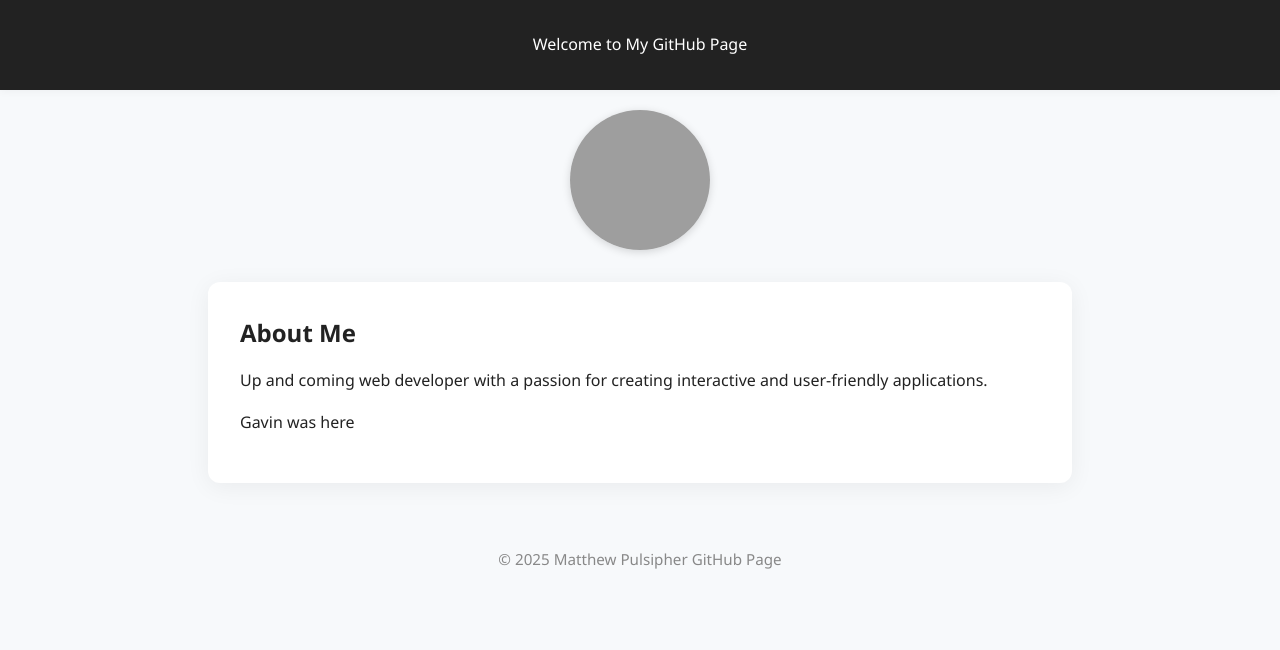
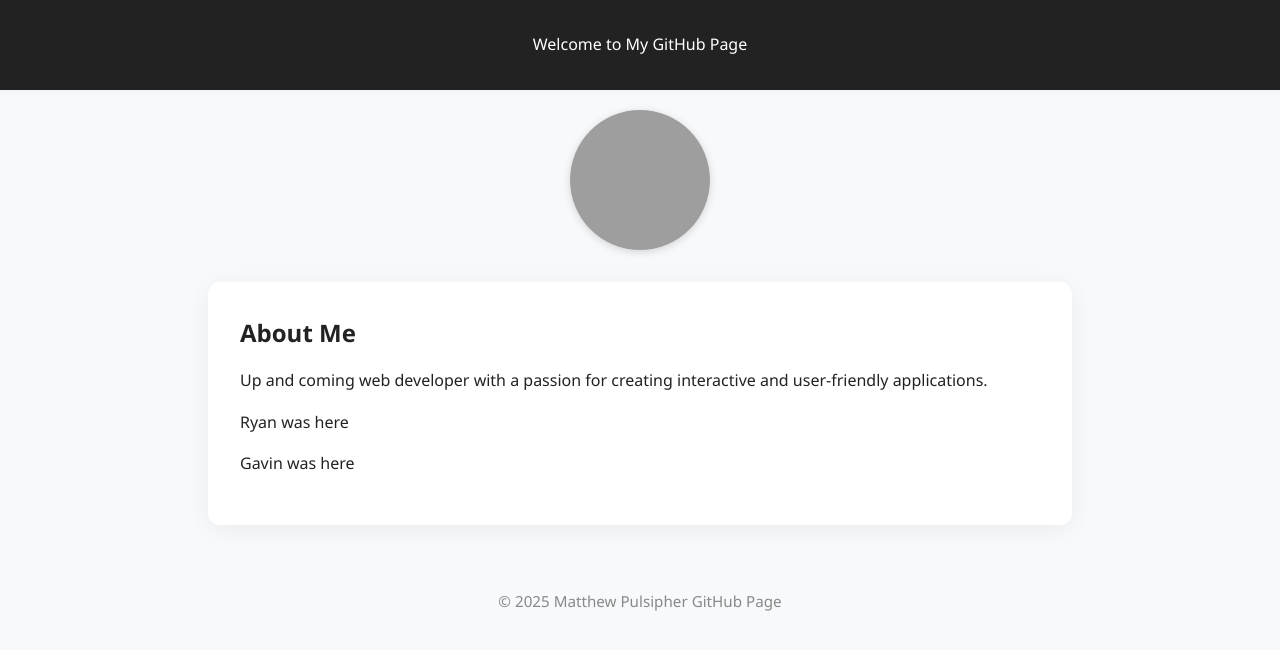
Before and after one commit to mspulsi/IS403, a plain HTML site: page index.html in a window 1280 px wide. Drawn offline with Linux system fonts and the light colour scheme; grey boxes are pictures that could not be loaded.

Commit message:
Adding back what was rudely deleted

```diff
--- a/index.html
+++ b/index.html
@@ -14,6 +14,7 @@
     <main>
         <h2>About Me</h2>
         <p>Up and coming web developer with a passion for creating interactive and user-friendly applications.</p>
+        <p>Ryan was here</p>
         <p>Gavin was here</p>
     </main>
     <footer>© 2025 Matthew Pulsipher GitHub Page</footer>
```
